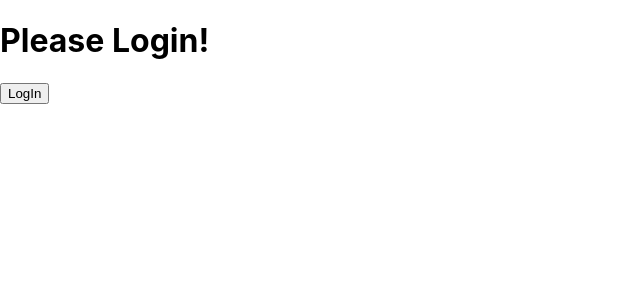
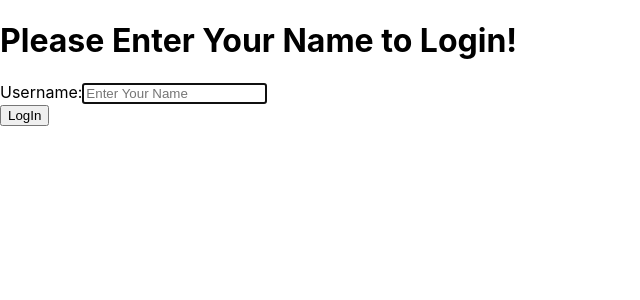
Before and after one commit to nishmaracodehub/REACT-Workshop, a React (Create React App) app: page / in a window 1280 px wide. Shown: the top 300 px of the page, without its empty margins (0-640 px from the left). Built offline with nearby package versions, Linux system fonts and the light colour scheme.

Commit message:
added LoginForm

```diff
--- a/src/components/LogInControl/Greeting.js
+++ b/src/components/LogInControl/Greeting.js
@@ -3,8 +3,8 @@ import React from "react";
 export default function Greeting(props) {
   let isLoggedIn = props.isLoggedIn;
   if (isLoggedIn) {
-    return <h1>Welcome Nishanth!</h1>;
+    return <h1>Welcome {props.name}!</h1>;
   } else {
-    return <h1>Please Login!</h1>;
+    return <h1>Please Enter Your Name to Login!</h1>;
   }
 }
--- a/src/components/LogInControl/LoginControl.js
+++ b/src/components/LogInControl/LoginControl.js
@@ -3,31 +3,46 @@ import Greeting from "./Greeting";
 import LogIn from "./LogIn";
 import LogOut from "./LogOut";
 import Mailbox from "../Mailbox/Mailbox";
+import LoginForm from "../LoginForm/LoginForm";
 
 class LoginControl extends Component {
   constructor(props) {
     super(props);
     this.state = {
       isLoggedIn: false,
+      name: "",
       messages: ["hi", "bye"]
     };
     this.handleClickLogOut = this.handleClickLogOut.bind(this);
     this.handleClickLogIn = this.handleClickLogIn.bind(this);
+    this.handleChange = this.handleChange.bind(this);
   }
 
   handleClickLogIn() {
-    this.setState(state => ({
-      isLoggedIn: !state.isLoggedIn
-    }));
+    if (!this.state.name) {
+      alert("Enter Username");
+    } else {
+      this.setState(state => ({
+        isLoggedIn: !state.isLoggedIn
+      }));
+    }
   }
 
   handleClickLogOut() {
     this.setState(state => ({
-      isLoggedIn: !state.isLoggedIn
+      isLoggedIn: !state.isLoggedIn,
+      name: ""
     }));
   }
+
+  handleChange(event) {
+    this.setState({
+      name: event.target.value
+    });
+  }
+
   render() {
-    let { isLoggedIn, messages } = this.state;
+    let { isLoggedIn, messages, name } = this.state;
     let button = isLoggedIn ? (
       <LogOut onClick={this.handleClickLogOut} />
     ) : (
@@ -35,8 +50,13 @@ class LoginControl extends Component {
     );
     return (
       <div>
-        <Greeting isLoggedIn={isLoggedIn} />
-        {isLoggedIn && <Mailbox messages={messages} />}
+        <Greeting isLoggedIn={isLoggedIn} name={name} />
+        <LoginForm
+          isLoggedIn={isLoggedIn}
+          name={name}
+          onChange={this.handleChange}
+        />
+        <Mailbox isLoggedIn={isLoggedIn} messages={messages} />
         {button}
       </div>
     );
--- /dev/null
+++ b/src/components/LoginForm/LoginForm.js
@@ -0,0 +1,20 @@
+import React from "react";
+
+export default function LoginForm(props) {
+  let { isLoggedIn } = props;
+  if (isLoggedIn) return null;
+  return (
+    <div>
+      <form>
+        <label For="username">Username:</label>
+        <input
+          type="text"
+          value={props.name}
+          onChange={props.onChange}
+          placeholder="Enter Your Name"
+          autoFocus
+        ></input>
+      </form>
+    </div>
+  );
+}
--- a/src/components/Mailbox/Mailbox.js
+++ b/src/components/Mailbox/Mailbox.js
@@ -2,13 +2,14 @@ import React from "react";
 import Messages from "./Messages";
 
 export default function Mailbox(props) {
-  let unReadMessages = props.messages;
-  if (!unReadMessages.length) return null;
+  let { isLoggedIn, messages } = props;
+  if (!isLoggedIn) return null;
+  if (!messages.length) return null;
   return (
     <div>
-      <h2>You have {unReadMessages.length} unread messages in your Mailbox</h2>
+      <h2>You have {messages.length} messages in your Mailbox</h2>
       <ul>
-        {unReadMessages.map(message => (
+        {messages.map(message => (
           <Messages key={message.toString()} message={message} />
         ))}
       </ul>
```
